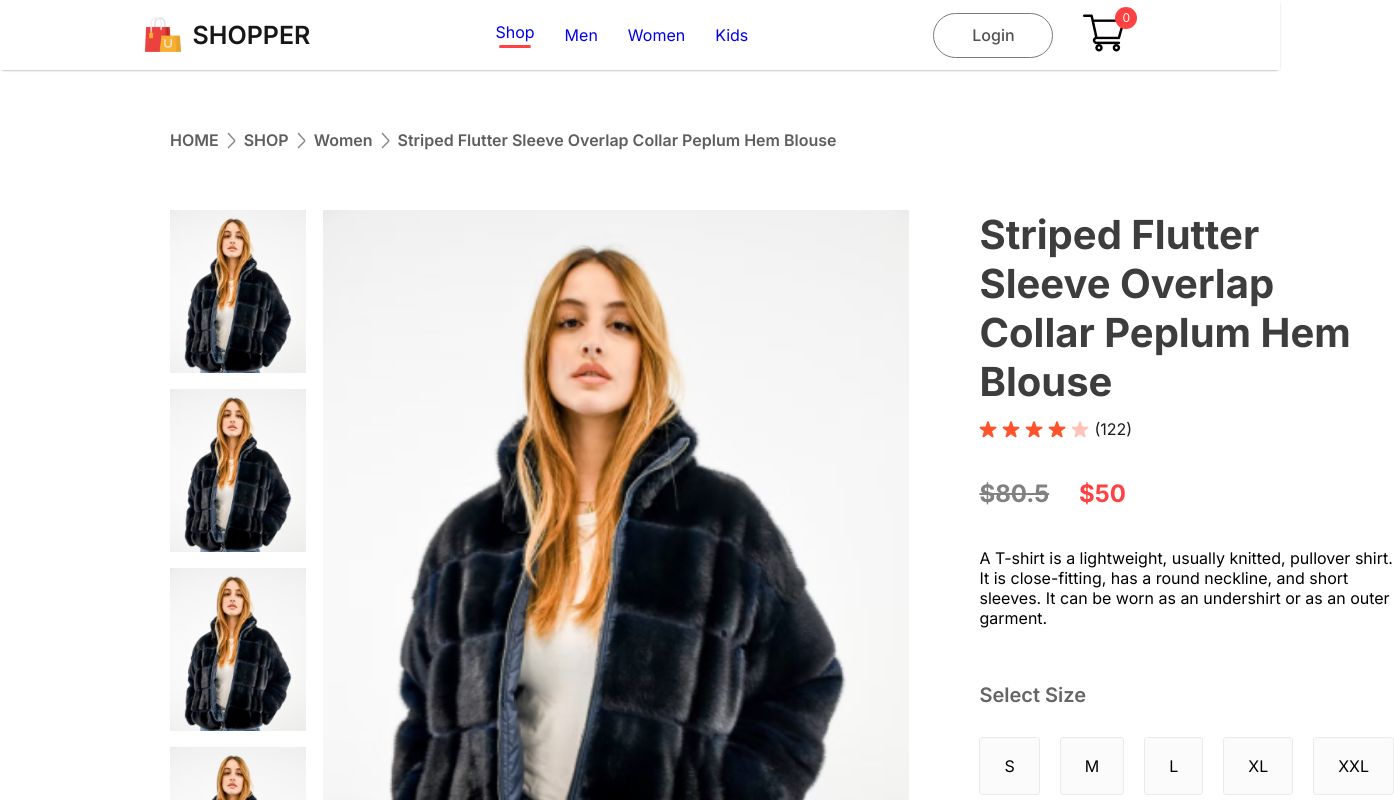
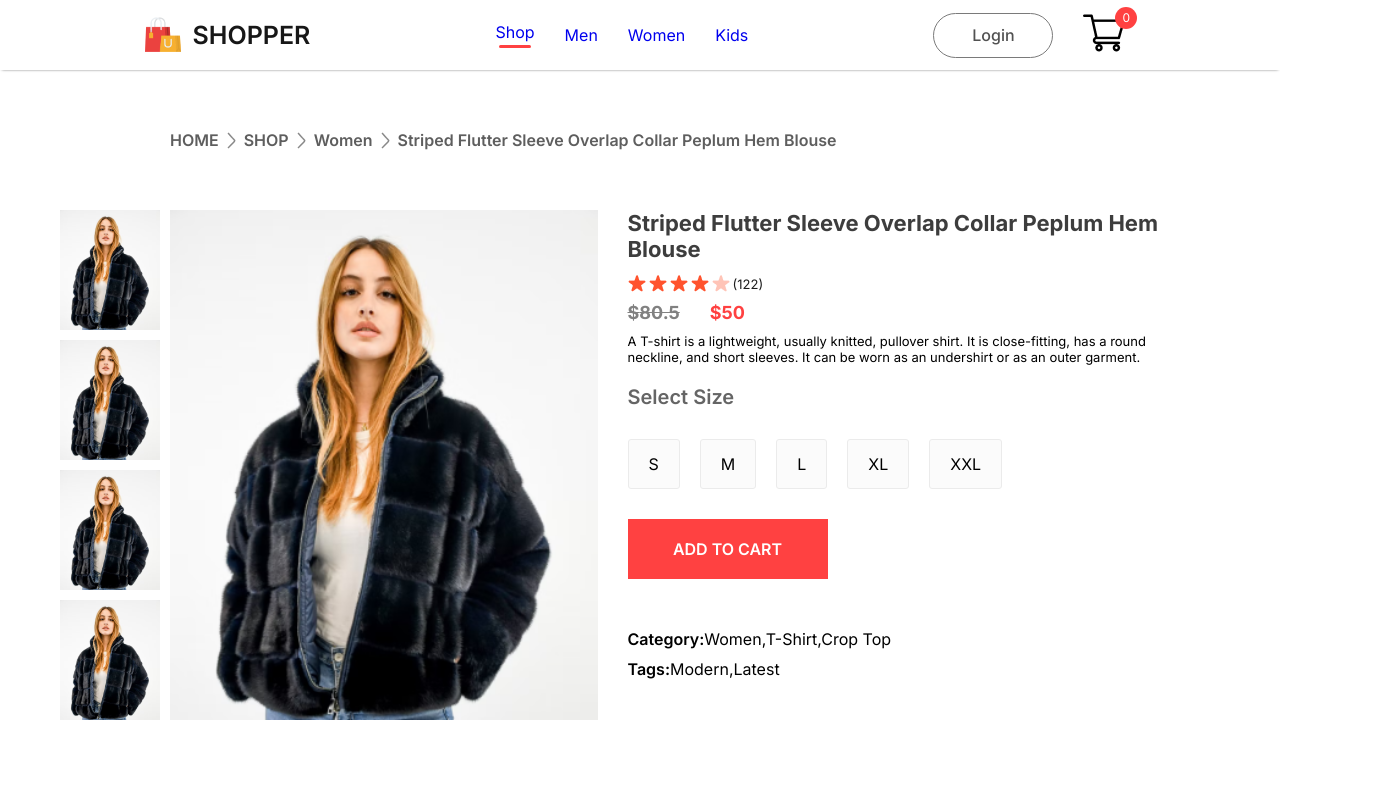
Before and after one commit to N-Viveharan/e-commerce_myProject-6, a React (Vite) app in the folder frontend/: page /product/1 in a window 1280 px wide. Shown: the top 800 px of the page, 1394 px wide, since content can reach past the window. Built offline with nearby package versions, Linux system fonts and the light colour scheme; a web font is replaced by a local one.

Commit message:
edit the  product page

```diff
--- a/frontend/src/Components/Breadcrums/Breadcrums.css
+++ b/frontend/src/Components/Breadcrums/Breadcrums.css
@@ -8,3 +8,26 @@
   margin: 60px 170px;
   text-transform: capitalize;
 }
+ @media(max-width:1280px){
+    .breadcrumb{
+        margin: 30px 50px;
+        font-size: 14px;
+    }
+}
+@media(max-width:1024px){
+    .breadcrumb{
+        margin: 30px 30px;
+        font-size: 13px;
+    }
+}
+@media(max-width:800px){
+    .breadcrumb{
+        margin: 30px 10px;
+        font-size: 12px;
+    }
+}
+@media(max-width:500px){
+    .breadcrumb{
+        font-size: 10px;
+    }
+}
--- a/frontend/src/Components/NewCollections/NewCollections.css
+++ b/frontend/src/Components/NewCollections/NewCollections.css
@@ -49,6 +49,7 @@
 @media (max-width: 1024px) {
     .new-collections {
         height: 60vh;
+        margin-bottom: 250px;
     }
 
     .new-collections h1 {
--- a/frontend/src/Components/NewsLetter/NewsLetter.css
+++ b/frontend/src/Components/NewsLetter/NewsLetter.css
@@ -109,7 +109,7 @@
     font-size: 14px;
 }
 }
-@media (max-width: 1024px) {
+@media (max-width: 800px) {
     .newsletter {
 
         margin-bottom: 60px;
--- a/frontend/src/Components/ProductDisplay/ProductDisplay.css
+++ b/frontend/src/Components/ProductDisplay/ProductDisplay.css
@@ -96,3 +96,45 @@
 .productdisplay-right-category span {
   font-weight: 600;
 }
+@media (max-width:1280px){
+    .productdisplay{
+        margin: 0px 60px;
+    }
+    .productdisplay-left{
+        gap: 10px;
+    }
+    .productdisplay-img-list{
+        gap: 10px;
+    }
+    .productdisplay-img-list img{
+        height: 120px;
+    }
+    .productdisplay-main-img{
+        width: auto;
+        height: 510px;
+    }
+    .productdisplay-right{
+        margin: 0px 30px;
+    }
+    .productdisplay-right h1{
+        font-size: 22px;
+    }
+    .productdisplay-right-stars{
+      gap: 3px;
+      font-size: 13px;
+    }
+    .productdisplay-right-prices{
+      margin: 10px 0px;
+      font-size: 18px;
+    }
+    .productdisplay-right-description{
+      font-size: 13px;
+    }
+    .productdisplay-right-size h1{
+      margin-top: 20px;
+      font-size: 20px;
+    }
+    .productdisplay-right-sizes div{
+      padding: 14px 20px;
+    }
+}
```
